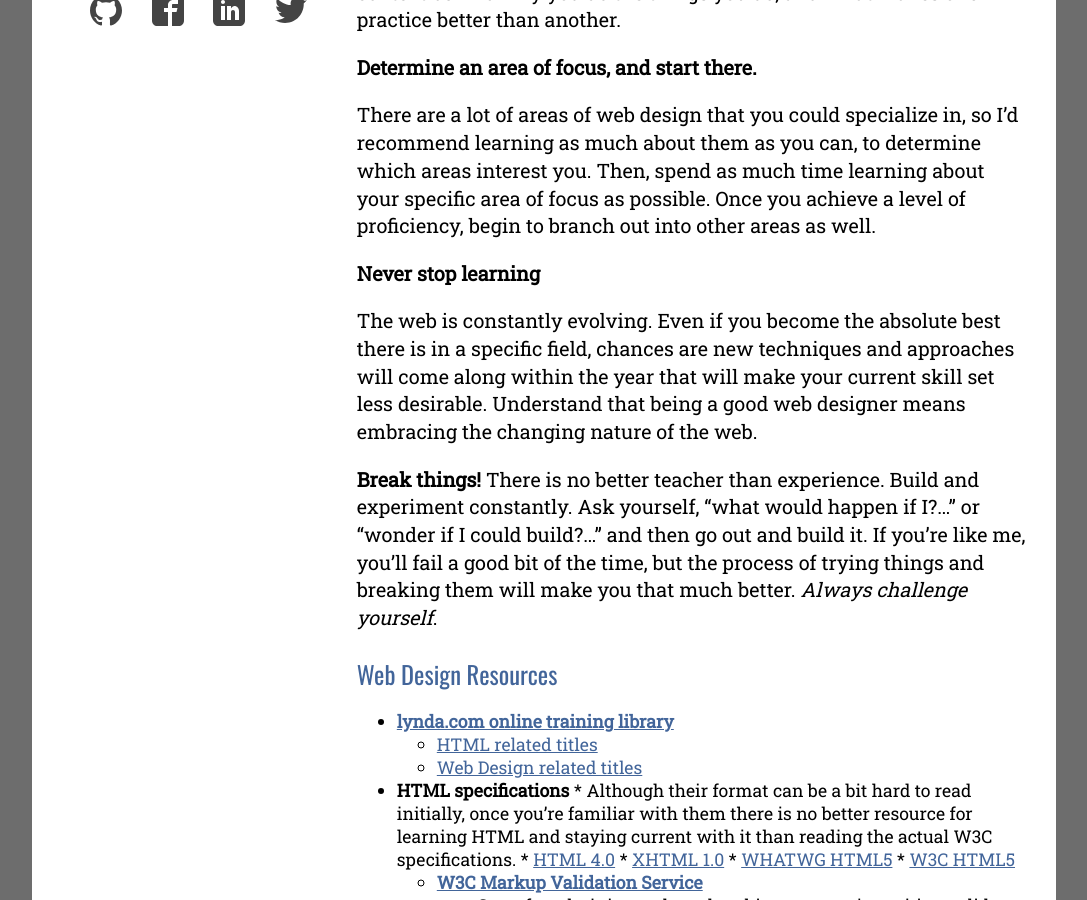
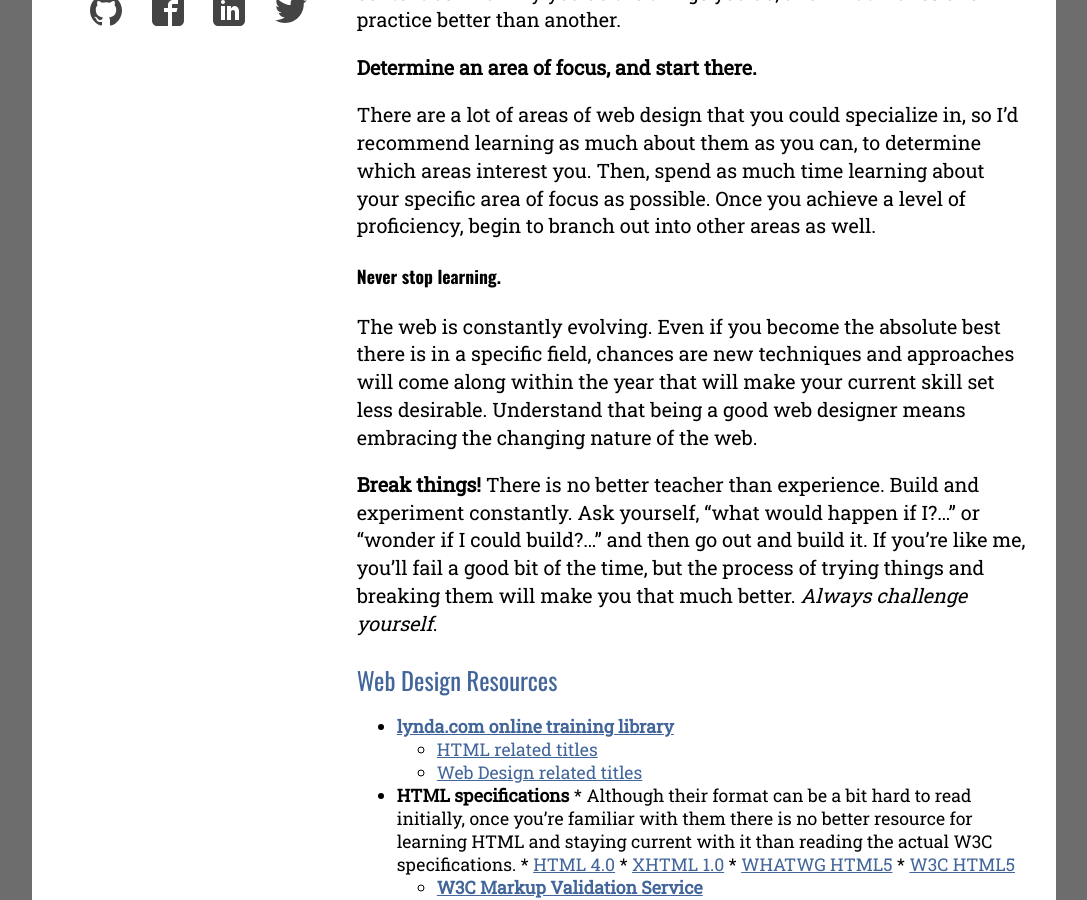
Before and after one commit to donirby/jekyll-html-4-essentials, a Jekyll site: the page built from next.md, in a window 1280 px wide and 900 px high, scrolled down 910 px. Shown: the whole window, without its empty margins (96-1183 px from the left). Built offline with Jekyll 4.4.1, drawn with Linux system fonts in a browser that asks for light colours.

Commit message:
initial commit

```diff
--- a/next.md
+++ b/next.md
@@ -17,8 +17,7 @@ I&rsquo;m always amazed at how many web designers focus on learning &ldquo;just
 
 There are a lot of areas of web design that you could specialize in, so I&rsquo;d recommend learning as much about them as you can, to determine which areas interest you. Then, spend as much time learning about your specific area of focus as possible. Once you achieve a level of proficiency, begin to branch out into other areas as well.
 
-**Never stop learning**
-
+#### Never stop learning.
 The web is constantly evolving. Even if you become the absolute best there is in a specific field, chances are new techniques and approaches will come along within the year that will make your current skill set less desirable. Understand that being a good web designer means embracing the changing nature of the web.
 
 **Break things!**
```
